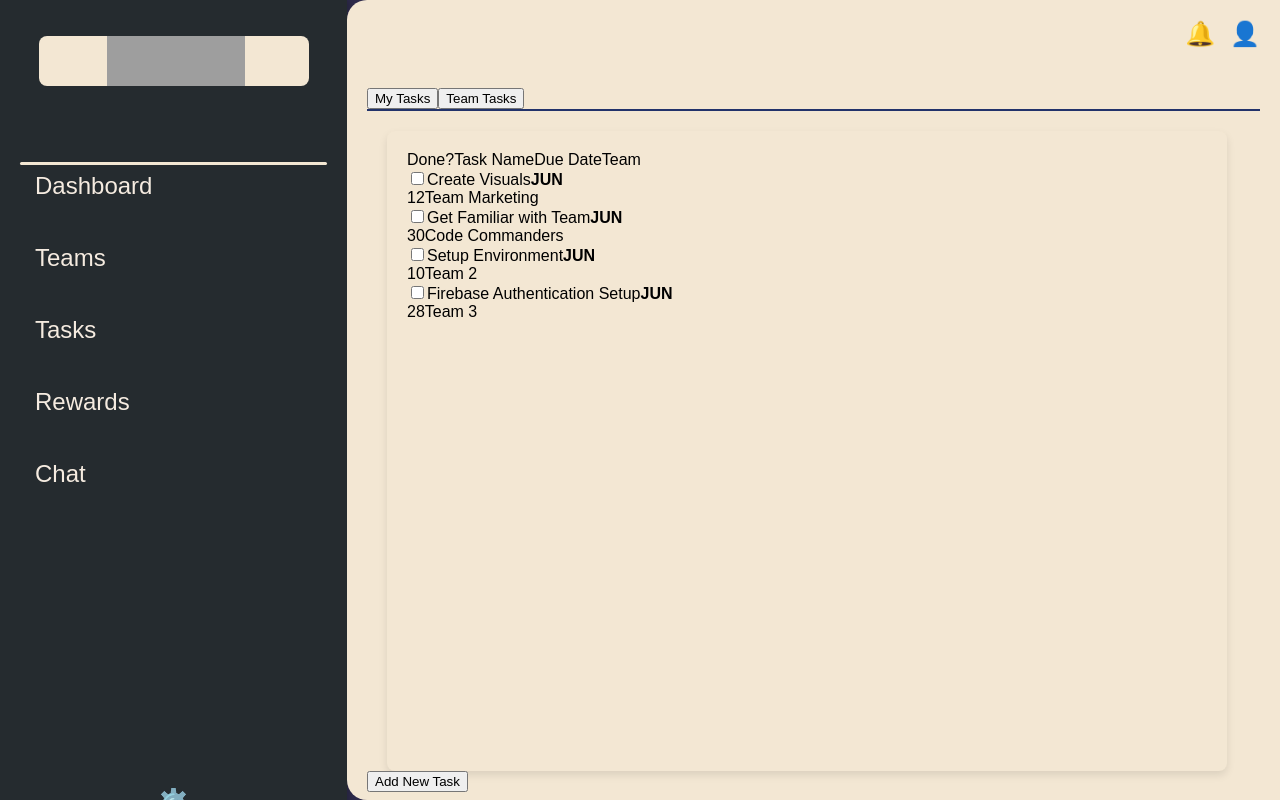
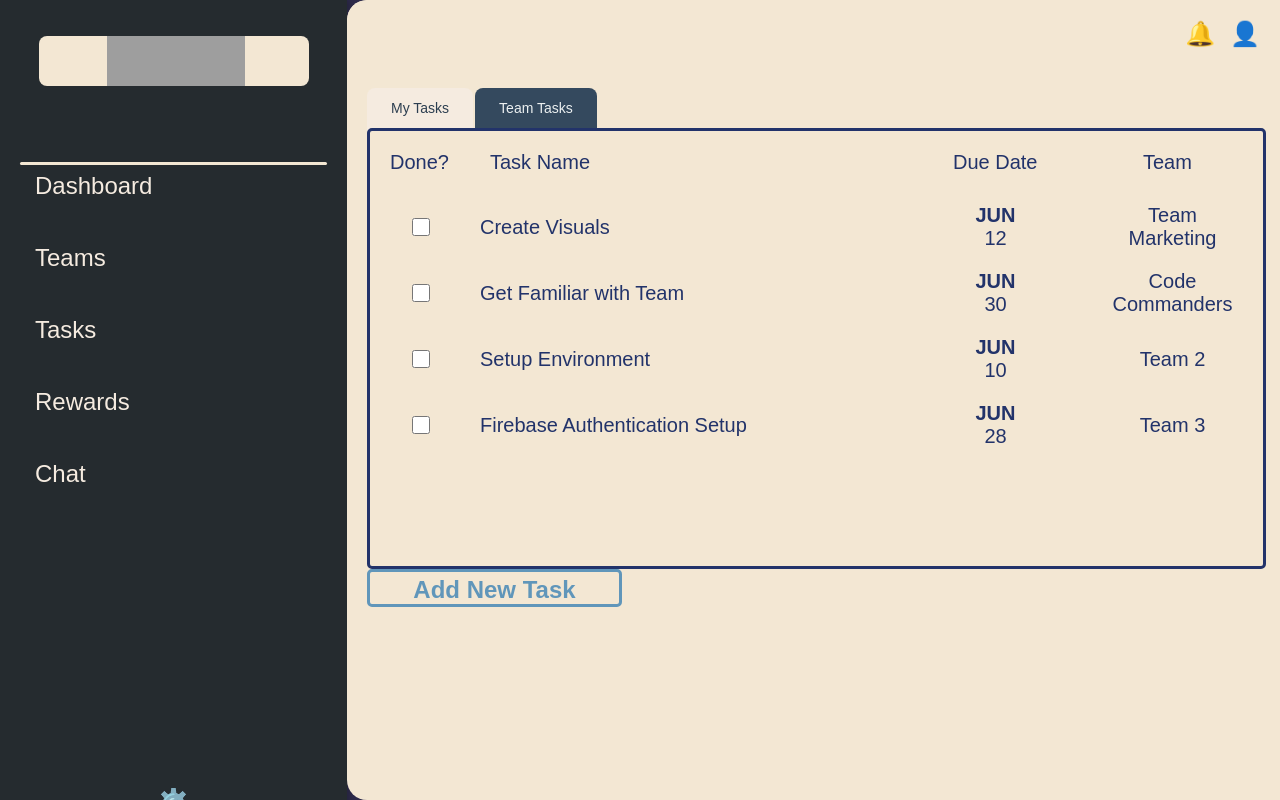
Before and after one commit to sophiaullrich/FutureForgeProject, a React (Create React App) app in the folder frontend/: page /tasks in a window 1280 px wide. Built offline with nearby package versions, Linux system fonts and the light colour scheme; grey boxes are pictures that could not be loaded.

Commit message:
my tasks table css

```diff
--- a/frontend/src/TasksPage.css
+++ b/frontend/src/TasksPage.css
@@ -1,53 +1,178 @@
-.tasks-content-area {
-  background-color: #F3E7D3;
-  border-radius: 8px;
-  padding: 20px;
-  box-shadow: 0 4px 8px rgba(0, 0, 0, 0.1);
-  margin-top: 20px;
-  margin-left: 20px;
-  width: 800px;
-  height: 600px;
+.tasks-page {
+  font-family: "SF Pro Rounded", Arial, sans-serif;
+  background: linear-gradient(135deg, #667eea 0%, #764ba2 100%);
+  min-height: 100vh;
+  display: flex;
+  flex-direction: column;
 }
 
 .tabs-container {
   display: flex;
-  border-bottom: 2px solid #22336A;
-  margin-bottom: 20px;
+  margin-bottom: 0;
 }
 
-.tab-item {
-  width: 267px;
-  height: 35px;
+.tab {
+  background: #34495e;
+  color: #ecf0f1;
+  border: none;
+  padding: 12px 24px;
+  cursor: pointer;
+  font-size: 14px;
+  font-weight: 500;
+  border-top-left-radius: 8px;
+  border-top-right-radius: 8px;
+  margin-right: 2px;
+  transition: all 0.3s;
+}
+
+.tab:hover {
+  cursor: pointer;
+}
+
+.tab.active {
+  background: #F5EBE0;
+  color: #2c3e50;
+}
+
+.tasks-container {
+  background: #F5EBE0;
+  border-radius: 0 8px 8px 8px;
+  padding: 0;
+  min-height: 400px;
+  position: relative;
+}
+
+/* tasks table */
+.tasks-table {
+  width: 100%;
+  height: 435px;
+  flex-shrink: 0;
+  border-radius: 5px;
+  border: 3px solid #22336A;
+  background: #F3E7D3;
+  overflow-x: auto;
+}
+
+.table-header {
+  display: grid;
+  grid-template-columns: 80px minmax(200px, 1fr) 170px 100px;
+  gap: 20px;
+  padding: 20px;
+  font-weight: 600;
+  color: #22336A;
+}
+
+.header-cell {
+  color: #22336A;
+  font-family: "SF Pro Rounded", Arial, sans-serif;
+  font-size: 20px;
+  font-style: normal;
+  font-weight: 500;
+  line-height: normal;
+}
+
+.table-row {
+  display: grid;
+  grid-template-columns: 80px minmax(200px, 1fr) 175px 150px;
+  gap: 20px;
+  padding: 10px;
+  align-items: center;
+}
+
+.table-cell {
+  font-size: 14px;
+  color: #2c3e50;
+}
+
+/* checkboxes */
+.checkbox-cell {
   display: flex;
   justify-content: center;
-  align-items: center;
+}
+
+.checkbox-cell input[type="checkbox"] {
+  width: 18px;
+  height: 18px;
   cursor: pointer;
-  background-color: #F5EBE0;
+}
+
+/* task content */
+.task-name-cell {
   color: #22336A;
   font-family: "SF Pro Rounded", Arial, sans-serif;
-  font-size: 16px;
-  font-weight: bold;
-  border: 1px solid #22336A;
-  border-bottom: none;
-  border-top-left-radius: 8px;
-  border-top-right-radius: 8px;
-  transition: background-color 0.3s ease, color 0.3s ease;
+  font-size: 20px;
+  font-style: normal;
+  font-weight: 400;
+  line-height: normal;
 }
 
-.tab-item:first-child {
-  border-top-right-radius: 0;
-}
-.tab-item:last-child {
-  border-top-left-radius: 0;
-  border-left: none;
+/* due date */
+.due-date-cell {
+  text-align: center;
 }
 
-.tab-item.active-tab {
-  background-color: #22336A;
-  color: #F3E7D3;
-  border-color: #22336A;
+.due-date {
+  display: flex;
+  flex-direction: column;
+  align-items: center;
 }
 
-.tab-item:not(.active-tab):hover {
-  background-color: #e0d5c4;
+/* month */
+.due-date strong {
+  color: #22336A;
+  font-family: "SF Pro Rounded", Arial, sans-serif;
+  font-size: 20px;
+  font-style: normal;
+  font-weight: 700;
+  line-height: normal;
 }
+
+/* date */
+.due-date div {
+  color: #22336A;
+  font-family: "SF Pro Rounded", Arial, sans-serif;
+  font-size: 20px;
+  font-style: normal;
+  font-weight: 400;
+  line-height: normal;
+}
+
+/* team */
+.team-cell {
+  display: flex;
+  width: 139px;
+  height: 26px;
+  flex-direction: column;
+  justify-content: center;
+  flex-shrink: 0;
+  color: #22336A;
+  text-align: center;
+  font-family: "SF Pro Rounded", Arial, sans-serif;
+  font-size: 20px;
+  font-style: normal;
+  font-weight: 400;
+  line-height: normal;
+}
+
+.add-task-btn {
+  position: absolute;
+  width: 255px;
+  height: 38px;
+  flex-shrink: 0;
+  border-radius: 5px;
+  border: 3px solid #6096BA;
+  background: #F3E7D3;
+  color: #6096BA;
+  cursor: pointer;
+  font-size: 24px;
+  font-weight: 700;
+  font-family: "SF Pro Rounded", Arial, sans-serif;
+  padding-top: 4px;
+  padding-bottom: 5px;
+  text-align: center;
+}
+
+.add-task-btn:hover {
+  background: #6096BA;
+  color: #F3E7D3;
+}
--- a/frontend/src/TasksPage.jsx
+++ b/frontend/src/TasksPage.jsx
@@ -34,30 +34,69 @@ const tasksData = [
 
 export default function  TasksPage(){
     const [activeTab, setActiveTab] = useState('myTasks');
+    const [tasks, setTasks] = useState(tasksData);
+
+    const handleTaskToggle = (taskId) => {
+        setTasks(tasks.map(task =>
+            task.id === taskId ? { ...task, done: !task.done } : task
+        ));
+    };
 
     return (
         <div>
+            {/* tabs */}
             <div className="tabs-container">
-                <button className={activeTab === 'myTasks' ? 'tab-active' : 'tab'} onClick={()=>setActiveTab('myTasks')}>My Tasks</button>
-                <button className={activeTab === 'teamTasks' ? 'tab-active' : 'tab'} onClick={()=>setActiveTab('teamTasks')}>Team Tasks</button>
+                <button
+                    className={`tab ${activeTab === 'myTasks' ? 'active' : ''}`}
+                    onClick={() => setActiveTab('myTasks')}
+                >
+                    My Tasks
+                </button>
+                <button
+                    className={`tab ${activeTab === 'teamTasks' ? 'active' : ''}`}
+                    onClick={() => setActiveTab('teamTasks')}
+                >
+                    Team Tasks
+                </button>
             </div>
-            <div className='tasks-content-area'>
-                <div className='task-header'>
-                    <span>Done?</span>
-                    <span>Task Name</span>
-                    <span>Due Date</span>
-                    <span>Team</span>
+            {/* table */}
+             <div className="tasks-container">
+                <div className="tasks-table">
+                    {/* Table Header */}
+                    <div className="table-header">
+                        <div className="header-cell">Done?</div>
+                        <div className="header-cell">Task Name</div>
+                        <div className="header-cell">Due Date</div>
+                        <div className="header-cell">Team</div>
+                    </div>
+
+                    {/* Table Rows */}
+                    {tasks.map(task => (
+                        <div key={task.id} className="table-row">
+                            <div className="table-cell checkbox-cell">
+                                <input
+                                    type="checkbox"
+                                    checked={task.done}
+                                    onChange={() => handleTaskToggle(task.id)}
+                                />
+                            </div>
+                            <div className="table-cell task-name-cell">
+                                {task.name}
+                            </div>
+                            <div className="table-cell due-date-cell">
+                                <div className="due-date">
+                                    <strong>{task.due.month}</strong>
+                                    <div>{task.due.day}</div>
+                                </div>
+                            </div>
+                            <div className="table-cell team-cell">
+                                {task.team}
+                            </div>
+                        </div>
+                    ))}
                 </div>
-                {tasksData.map(task => (
-                    <div className='task-row' key={task.id}>
-                        <input type='checkbox'/>
-                        <span>{task.name}</span>
-                        <span><strong>{task.due.month}</strong><br/>{task.due.day}</span>
-                        <span>{task.team}</span>
-                    </div>
-                ))}
+            <button className='add-task-btn'>Add New Task</button>
             </div>
-            <button className='add-task-btn'>Add New Task</button>
         </div>
     );
 }
```
